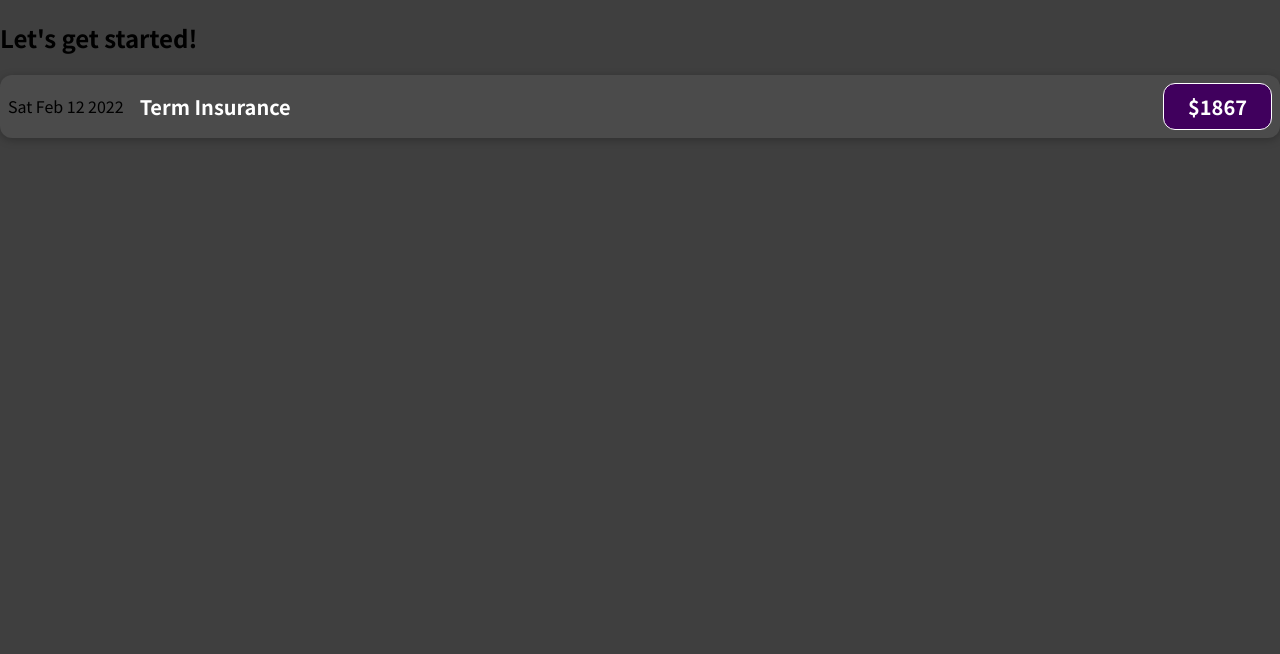
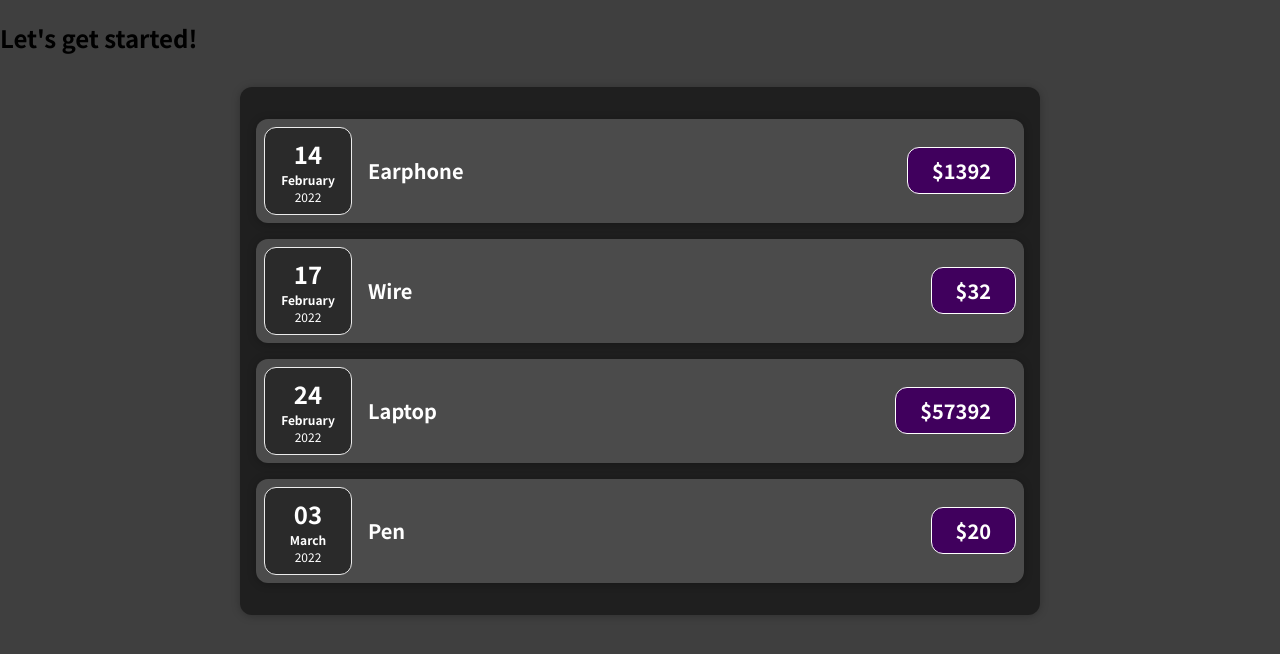
Before and after one commit to Rohitdubey2605/react-expense-book, a React (Create React App) app: page / in a window 1280 px wide. Shown: the top 654 px of the page. Built offline with nearby package versions, Linux system fonts and the light colour scheme.

Commit message:
Basic Structure

```diff
--- a/src/App.js
+++ b/src/App.js
@@ -1,10 +1,47 @@
-import ExpenseItem from "./components/ExpenseItem";
+import React from "react";
+import Expenses from "./components/Expenses/Expenses";
 
 function App() {
+  const expenses = [
+    {
+      id: "id1",
+      title: "Earphone",
+      amount: 1392,
+      date: new Date(2022, 1, 14),
+    },
+    {
+      id: "id2",
+      title: "Wire",
+      amount: 32,
+      date: new Date(2022, 1, 17),
+    },
+    {
+      id: "id3",
+      title: "Laptop",
+      amount: 57392,
+      date: new Date(2022, 1, 24),
+    },
+    {
+      id: "id4",
+      title: "Pen",
+      amount: 20,
+      date: new Date(2022, 1, 31),
+    },
+  ];
+
+  // Old Way
+  // alternative of JSX using React Object
+  // return React.createElement(
+  //   "div",
+  //   {},
+  //   React.createElement("h2", {}, "Let's get started"),
+  //   React.createElement(Expenses,{expenses: expenses})
+  // );
+
   return (
     <div>
       <h2>Let's get started!</h2>
-      <ExpenseItem></ExpenseItem>
+      <Expenses expenses={expenses}></Expenses>
     </div>
   );
 }
--- a/src/components/ExpenseItem.js
+++ /dev/null
@@ -1,20 +0,0 @@
-import "./ExpenseItem.css";
-
-function ExpenseItem() {
-
-    const expenseDate = new Date(2022,1,12);
-    const expenseTitle = 'Term Insurance';
-    const expenseAmount = 1867;
-
-  return (
-    <div className="expense-item">
-      <div>{expenseDate.toDateString()}</div>
-      <div className="expense-item__description">
-        <h2>{expenseTitle}</h2>
-        <div className="expense-item__price">${expenseAmount}</div>
-      </div>
-    </div>
-  );
-}
-
-export default ExpenseItem;
--- /dev/null
+++ b/src/components/Expenses/ExpenseDate.css
@@ -0,0 +1,26 @@
+.expense-date {
+    display: flex;
+    flex-direction: column;
+    width: 5.5rem;
+    height: 5.5rem;
+    border: 1px solid #ececec;
+    background-color: #2a2a2a;
+    color: white;
+    border-radius: 12px;
+    align-items: center;
+    justify-content: center;
+  }
+
+  .expense-date__month {
+    font-size: 0.75rem;
+    font-weight: bold;
+  }
+
+  .expense-date__year {
+    font-size: 0.75rem;
+  }
+
+  .expense-date__day {
+    font-size: 1.5rem;
+    font-weight: bold;
+  }
--- /dev/null
+++ b/src/components/Expenses/ExpenseDate.js
@@ -0,0 +1,17 @@
+import './ExpenseDate.css'
+
+function ExpenseDate(props) {
+  const month = props.date.toLocaleString("en-US", { month: "long" });
+  const year = props.date.getFullYear();
+  const day = props.date.toLocaleString("en-US", { day: "2-digit" });
+
+  return (
+    <div className='expense-date'>
+      <div className='expense-date__day'>{day}</div>
+      <div className='expense-date__month'>{month}</div>
+      <div className='expense-date__year'>{year}</div>
+    </div>
+  );
+}
+
+export default ExpenseDate;
--- a/src/components/ExpenseItem.css
+++ b/src/components/Expenses/ExpenseItem.css
@@ -2,10 +2,8 @@
     display: flex;
     justify-content: space-between;
     align-items: center;
-    box-shadow: 0 2px 8px rgba(0, 0, 0, 0.25);
     padding: 0.5rem;
     margin: 1rem 0;
-    border-radius: 12px;
     background-color: #4b4b4b;
   }
 
--- /dev/null
+++ b/src/components/Expenses/ExpenseItem.js
@@ -0,0 +1,19 @@
+import Card from "../UI/Card";
+import ExpenseDate from "./ExpenseDate";
+import "./ExpenseItem.css";
+
+function ExpenseItem(props) {
+  return (
+    <Card className="expense-item">
+      <div>
+        <ExpenseDate date={props.date}></ExpenseDate>
+      </div>
+      <div className="expense-item__description">
+        <h2>{props.title}</h2>
+        <div className="expense-item__price">${props.amount}</div>
+      </div>
+    </Card>
+  );
+}
+
+export default ExpenseItem;
--- /dev/null
+++ b/src/components/Expenses/Expenses.css
@@ -0,0 +1,8 @@
+.expenses {
+    padding: 1rem;
+    background-color: rgb(31, 31, 31);
+    margin: 2rem auto;
+    width: 50rem;
+    max-width: 95%;
+
+  }
--- /dev/null
+++ b/src/components/Expenses/Expenses.js
@@ -0,0 +1,32 @@
+import Card from "../UI/Card";
+import ExpenseItem from "./ExpenseItem";
+import './Expenses.css';
+
+function Expenses(props) {
+  return (
+    <Card className="expenses">
+      <ExpenseItem
+        title={props.expenses[0].title}
+        date={props.expenses[0].date}
+        amount={props.expenses[0].amount}
+      ></ExpenseItem>
+      <ExpenseItem
+        title={props.expenses[1].title}
+        date={props.expenses[1].date}
+        amount={props.expenses[1].amount}
+      ></ExpenseItem>
+      <ExpenseItem
+        title={props.expenses[2].title}
+        date={props.expenses[2].date}
+        amount={props.expenses[2].amount}
+      ></ExpenseItem>
+      <ExpenseItem
+        title={props.expenses[3].title}
+        date={props.expenses[3].date}
+        amount={props.expenses[3].amount}
+      ></ExpenseItem>
+    </Card>
+  );
+}
+
+export default Expenses;
--- /dev/null
+++ b/src/components/UI/Card.css
@@ -0,0 +1,4 @@
+.card{
+    border-radius: 12px;
+    box-shadow: 0 1px 8px rgba(0, 0, 0, 0.25);
+}
--- /dev/null
+++ b/src/components/UI/Card.js
@@ -0,0 +1,8 @@
+import "./Card.css";
+
+function Card(props) {
+  const classes = "card " + props.className;
+  return <div className={classes}>{props.children}</div>;
+}
+
+export default Card;
```
